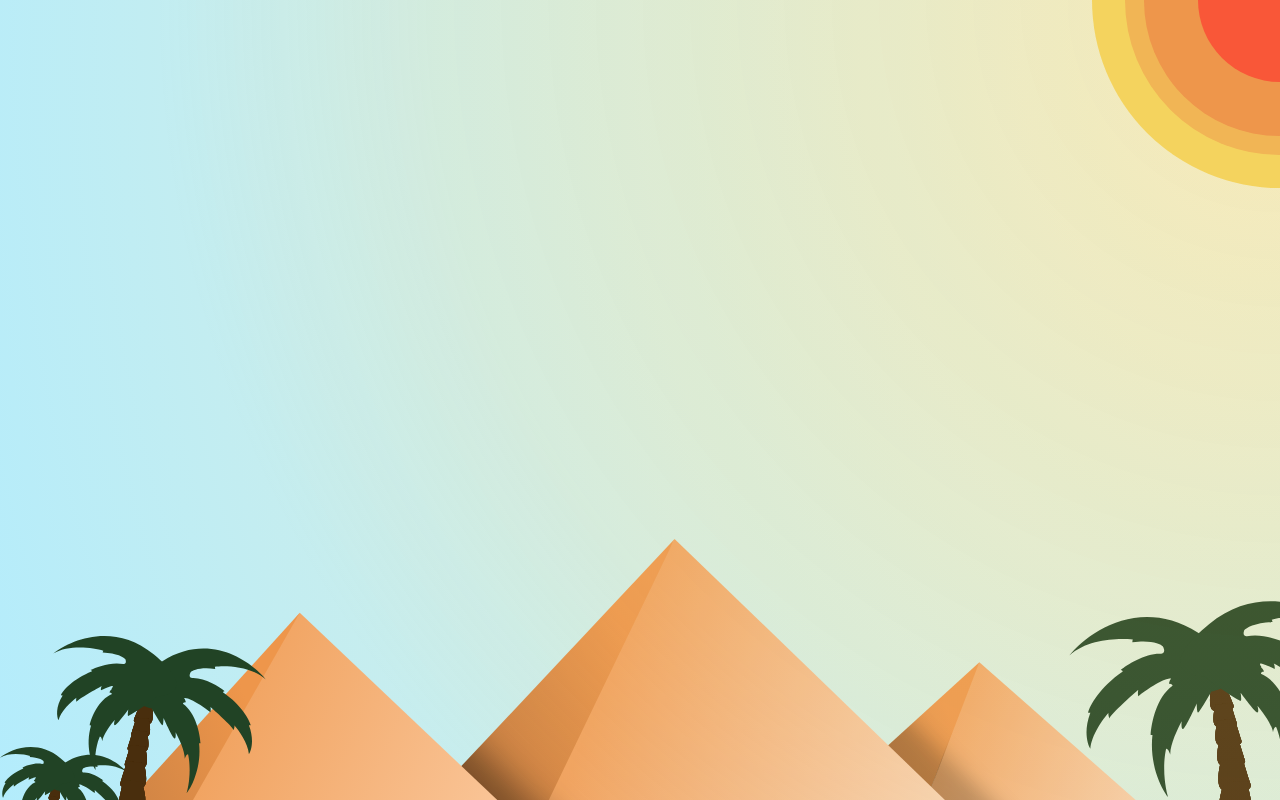
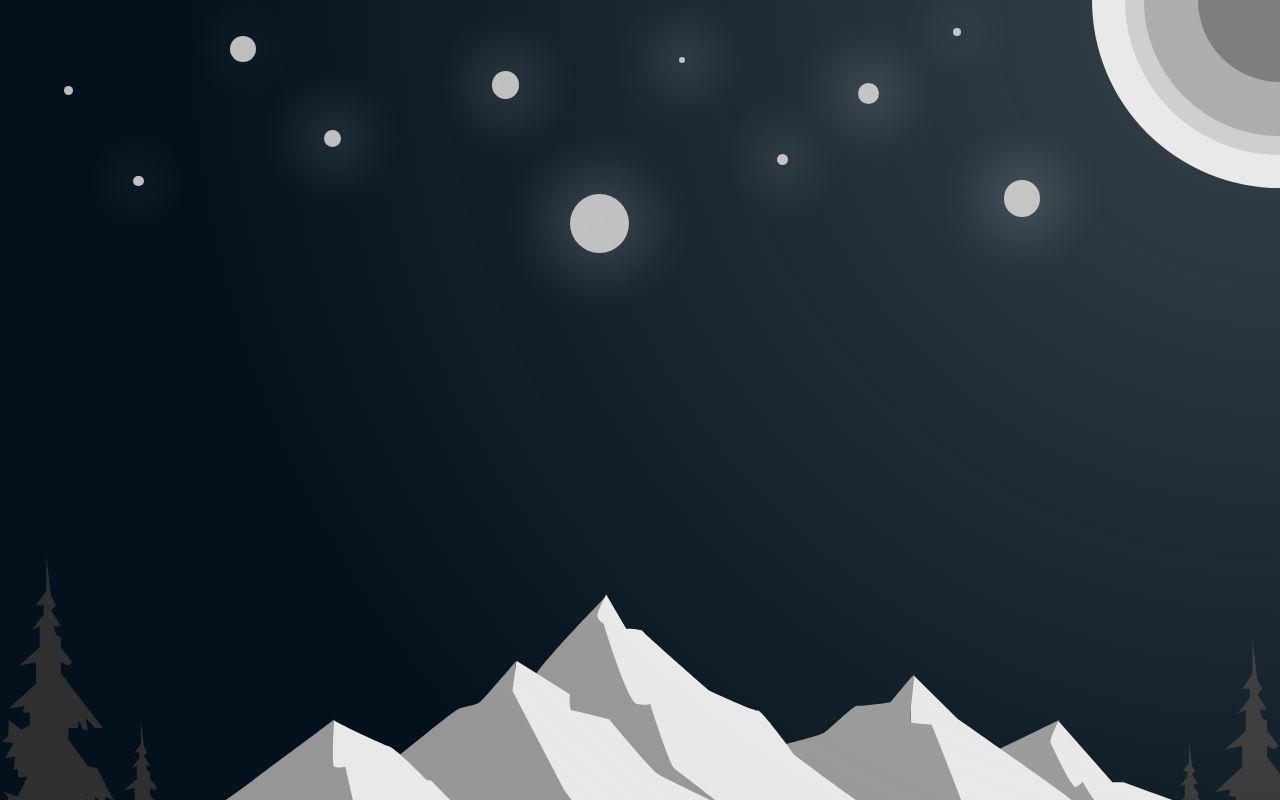
Before and after one commit to MostafaH04/2023-website, a React (Create React App) app: page / in a window 1280 px wide. Built offline with nearby package versions, Linux system fonts and the light colour scheme.

Commit message:
updates
forgot to commit a while back

```diff
--- a/src/App.js
+++ b/src/App.js
@@ -4,7 +4,7 @@ import Home from "./components/Home/Home.js"
 import { useState } from "react";
 
 function App() {
-  const [darkMode, setdarkMode] = useState(false);
+  const [darkMode, setdarkMode] = useState(true);
 
   return (
     <div className="App">
--- a/src/components/Home/Home.js
+++ b/src/components/Home/Home.js
@@ -9,20 +9,21 @@ function Home(props) {
         bottom: "-60px"
     }
 
+    let currentScenery;
+
     if (props.darkMode){
-        return (
-        <div className = "Home">
-            <img src = {sceneryDark} style = {sceneryStyle}/>
+        currentScenery = sceneryDark;
+    }
+    else{
+        currentScenery = sceneryLight;
+    }
+
+    return (
+        <div>
+            <img src = {currentScenery} style = {sceneryStyle} />
         </div>
-        );
-    }
-    else {
-        return(
-            <div className = "Home">
-                <img src = {sceneryLight} style = {sceneryStyle}/>
-            </div>
-        );
-    }
+    );
+
 }
 
 export default Home;
```
